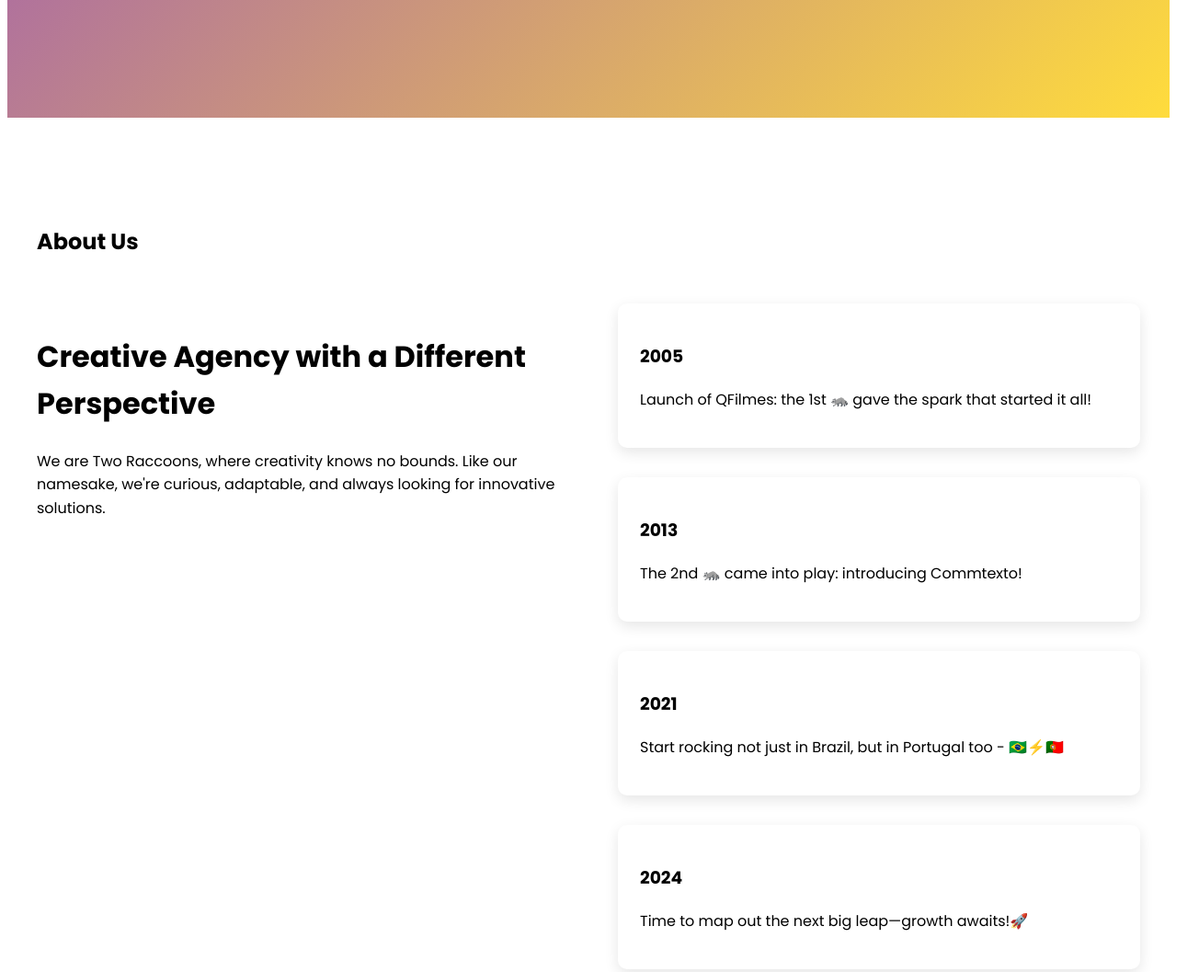
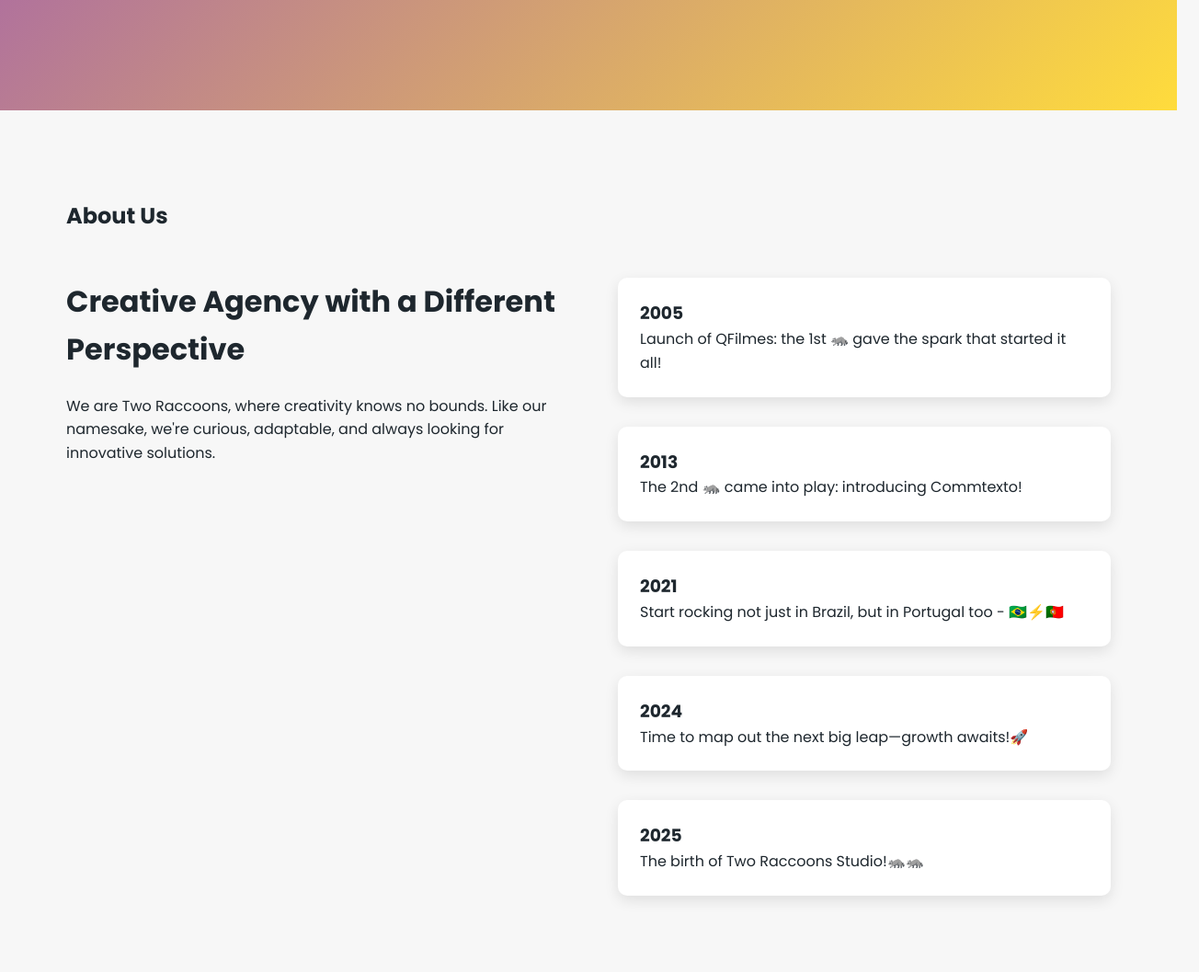
Before and after one commit to fnogas/two-raccoons, a plain HTML site: page index.html in a window 1280 px wide. Shown: the part 680-1737 px from the top of the page at 92% size, 1304 px wide, since content can reach past the window. Drawn offline with Linux system fonts and the light colour scheme; files whose address does not match are found by name.

Commit message:
Update styles.css

```diff
--- a/styles.css
+++ b/styles.css
@@ -9,23 +9,9 @@
 }
 
 * {
-    .about {
-    padding: 6rem 2rem;
-    max-width: 1200px;
-    margin: 0 auto;
-}
-
-.about-content {
-    display: grid;
-    grid-template-columns: 1fr 1fr;
-    gap: 4rem;
-    margin-top: 3rem;
-}
-
-.about-text h3 {
-    font-size: 2rem;
-    margin-bottom: 1.5rem;
-    color: var(-- secondary);
+    margin: 0;
+    padding: 0;
+    box-sizing: border-box;
 }
 
 html {
@@ -35,10 +21,11 @@
 body {
     font-family: 'Poppins', sans-serif;
     line-height: 1.6;
-    color: var(-- light);
-    background: var(-- dark);
+    color: var(--dark);
+    background: var(--light);
     overflow-x: hidden;
 }
+
 
 /* Loader */
 .loader {
```
